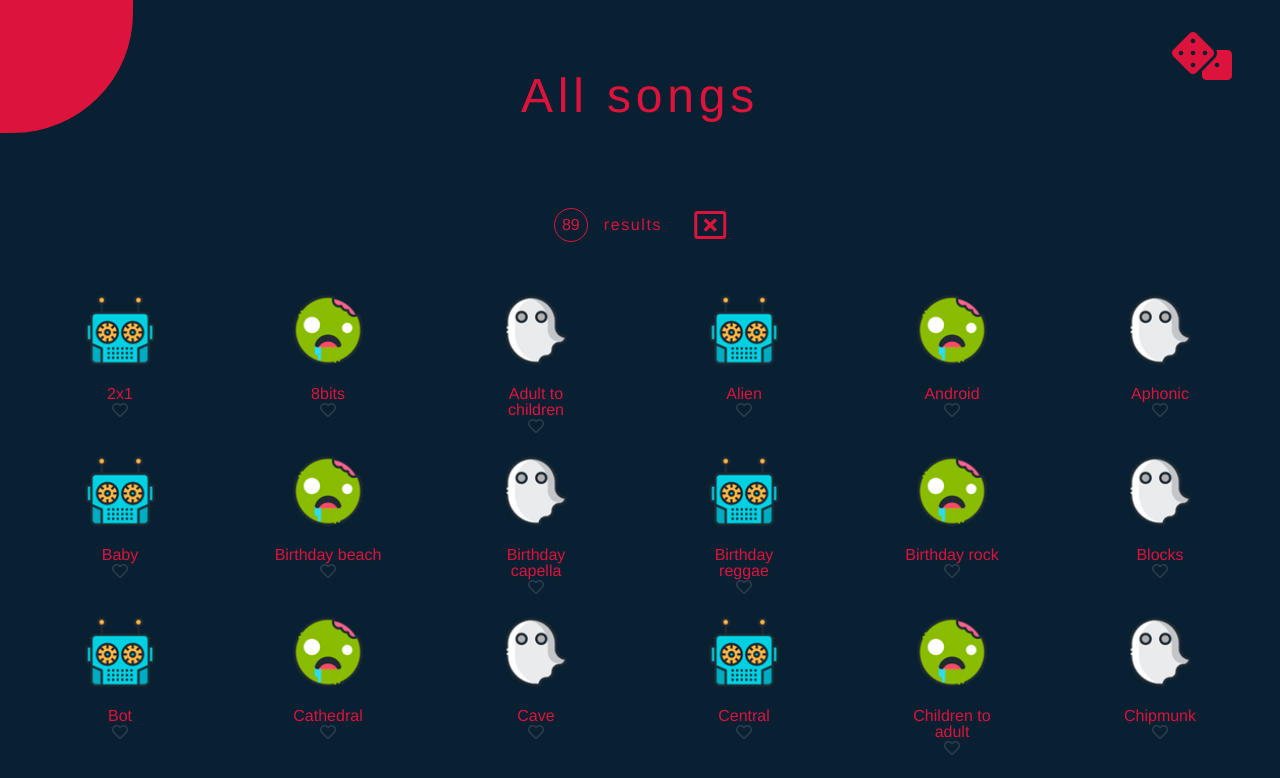
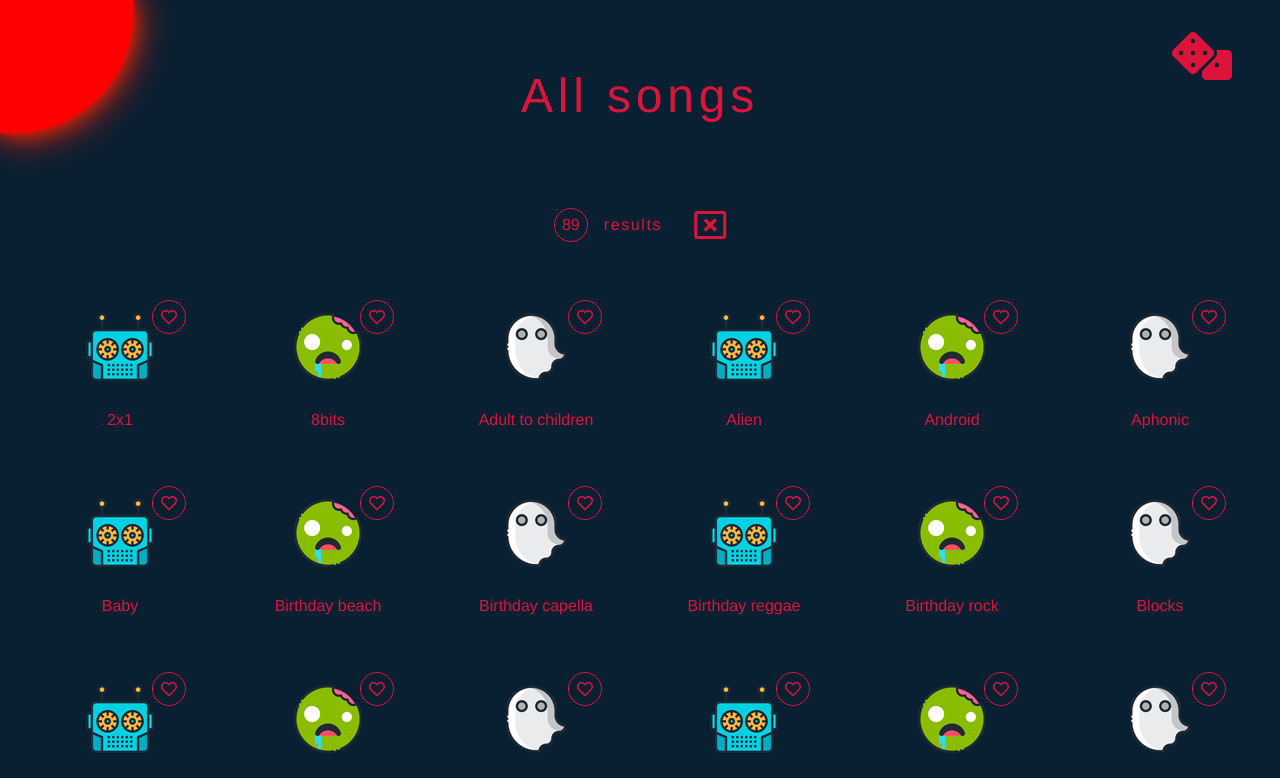
Before and after one commit to shd8/evolmind-voices, a Vue app in the folder evolmind-voices/: page / in a window 1280 px wide. Shown: the top 778 px of the page. Built offline with nearby package versions, Linux system fonts and the light colour scheme.

Commit message:
Position add to favorites button to voice icons

```diff
--- a/evolmind-voices/src/components/AddToFavorites.vue
+++ b/evolmind-voices/src/components/AddToFavorites.vue
@@ -17,4 +17,9 @@ export default defineComponent({
 <style lang="scss" scoped>
 @import '../styles/_colors.scss';
 
+em {
+    padding: 0.5em;
+    color: $details;
+}
+
 </style>
--- a/evolmind-voices/src/components/VoiceIcon.vue
+++ b/evolmind-voices/src/components/VoiceIcon.vue
@@ -2,12 +2,16 @@
   <div :class="{'random-icon': isRandom}">
     <img
     :src="require(`../assets/${voice.icon}`)"
+    :class="{'favorite-image': isInFavorites(voice.id)}"
     :alt="voice.icon"
     @click="updateFavorites(voice)"
     >
     <span>{{voice.name}}</span>
   </div>
-  <AddToFavorites :isInFavorites="isInFavorites(voice.id)" />
+  <AddToFavorites
+  :isInFavorites="isInFavorites(voice.id)"
+  class="add-to-favorites"
+  />
 </template>
 
 <script lang="ts">
@@ -43,12 +47,14 @@ export default defineComponent({
 div {
   display: flex;
   flex-direction: column;
-  padding: 0em 3em;
+  align-items: center;
+  padding: 1em 3em;
   color: $details;
   width: 7em;
 
   span {
-    word-wrap: break-word;
+    width: 9em;
+    padding: 0.5em 0em 1em 0em;
   }
 }
 
@@ -66,6 +72,7 @@ div {
 img {
   cursor: pointer;
   border-radius: 50%;
+  border: 2px solid transparent;
 
   &:hover {
     transition: ease-in-out 100ms;
@@ -79,6 +86,18 @@ img {
   }
 }
 
+.favorite-image {
+  border: 2px solid $details;
+}
+
+.add-to-favorites {
+  border-radius: 50%;
+  border: 1px solid $details;
+  position: absolute;
+  margin: -10em 0em 0em 2em;
+  background-color: $base;
+}
+
 @media (max-width: 500px) {
   div {
     padding: 0em 2em;
```
